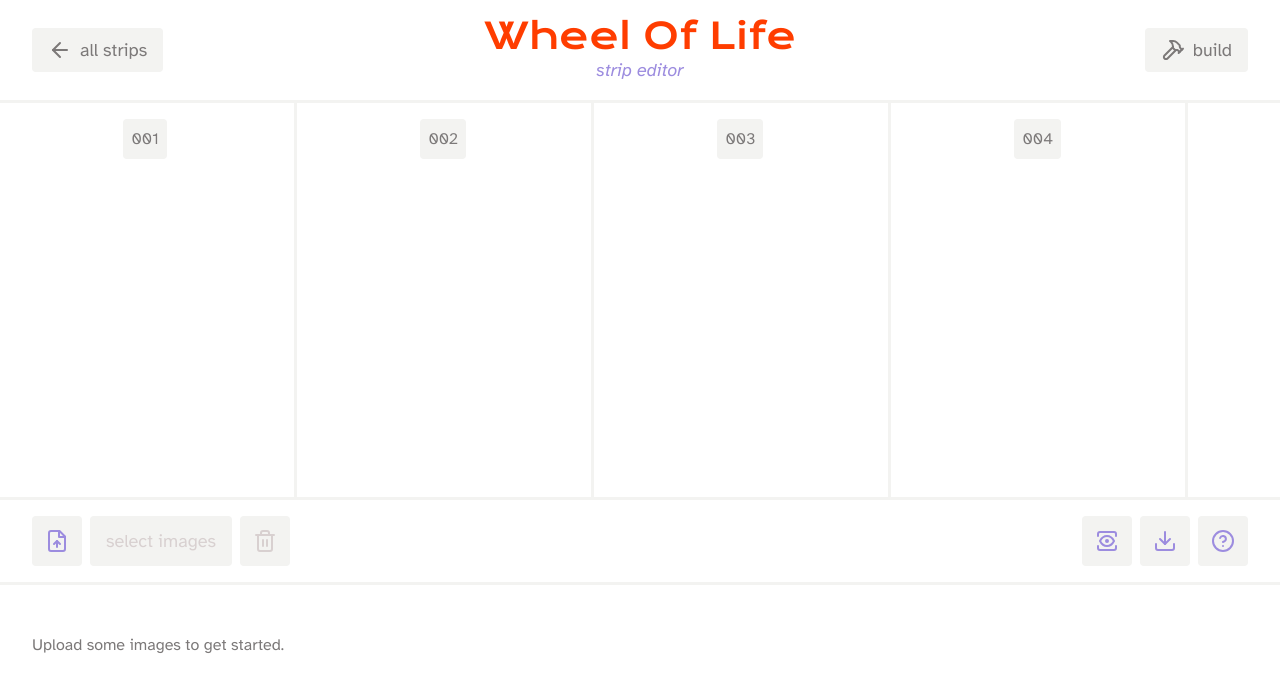
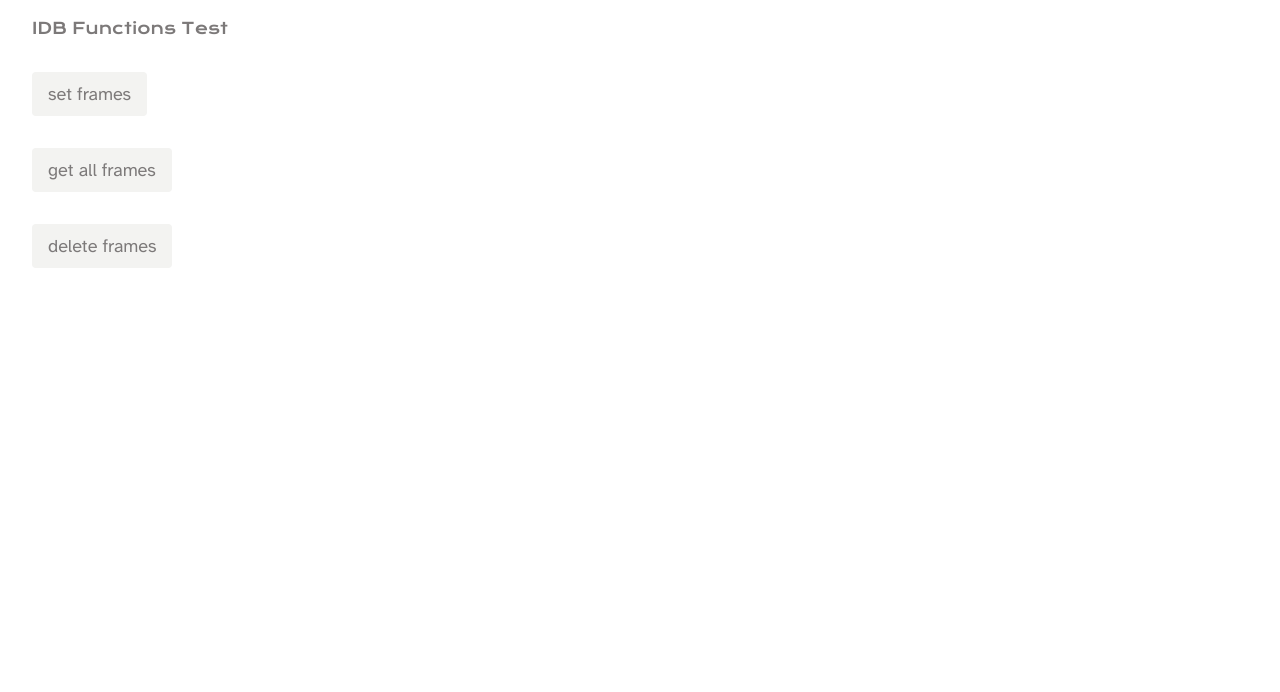
Before and after one commit to samielahi/wheel-of-life, a React (Vite) app: page / in a window 1280 px wide. Shown: the top 692 px of the page. Built offline with nearby package versions, Linux system fonts and the light colour scheme.

Commit message:
idb frame+asset functions tested

```diff
--- a/src/App.tsx
+++ b/src/App.tsx
@@ -1,4 +1,4 @@
-import { Animation, ToolbarType } from "./types";
+import { Animation, ToolbarType, Frame } from "./types";
 import {
   AnimationContext,
   AnimationDispatchContext,
@@ -11,7 +11,9 @@ import Header from "./core/Header";
 import Toolbar from "./components/Toolbar/Toolbar";
 import AssetLibrary from "./components/AssetLibrary/AssetLibrary";
 import ImageFrameList from "./components/Frames/ImageFrameList";
+import Button from "./core/Button";
 import { initialAnimationState } from "./state/context";
+import { getFrame, setFrame, getAllFrames, deleteFrames } from "./state/idb/db";
 
 export default function App() {
   const [animation, dispatchAnimationAction] = useImmerReducer<Animation, any>(
@@ -23,16 +25,48 @@ export default function App() {
     { currentTool: "base", status: "idle" }
   );
 
+  function setFrames() {
+    for (let i = 0; i < 16; i++) {
+      const frame: Frame = {
+        id: i + 1,
+        data: undefined,
+        animationId: "test",
+      };
+
+      setFrame(frame);
+    }
+  }
+
+  function getFrames() {
+    const frames = getAllFrames("test");
+    frames.then((res) => {
+      console.log(res);
+    });
+  }
+
   return (
     <>
       <ToolbarContext.Provider value={toolbar}>
         <ToolbarDispatchContext.Provider value={dispatchToolbarAction}>
           <AnimationContext.Provider value={animation}>
             <AnimationDispatchContext.Provider value={dispatchAnimationAction}>
-              <Header />
+              {/* <Header />
               <ImageFrameList />
               <Toolbar />
-              <AssetLibrary />
+              <AssetLibrary /> */}
+              <div className="wrapper flex items-start flex-col gap-8">
+                <h3>IDB Functions Test</h3>
+                <Button onClick={setFrames}>set frames</Button>
+                <Button onClick={getFrames}>get all frames</Button>
+                <Button onClick={() => deleteFrames("test")}>
+                  delete frames
+                </Button>
+                {/* <Button>get asset</Button>
+                <Button>set asset</Button>
+                <Button>get all assets</Button>
+                <Button>delete asset</Button>
+                <Button>get asset</Button> */}
+              </div>
             </AnimationDispatchContext.Provider>
           </AnimationContext.Provider>
         </ToolbarDispatchContext.Provider>
--- a/src/state/idb/db.ts
+++ b/src/state/idb/db.ts
@@ -7,19 +7,19 @@ const animationDB = openDB<AnimationSchema>("animations", 1, {
     const compoundIdx = ["animationId", "id"];
 
     const assetStore = db.createObjectStore("assets", {
-      keyPath: compoundIdx,
+      keyPath: "id",
     });
 
     const frameStore = db.createObjectStore("frames", {
       keyPath: compoundIdx,
     });
 
-    assetStore.createIndex("by-animationId", compoundIdx, { multiEntry: true });
-    frameStore.createIndex("by-animationId", compoundIdx, { multiEntry: true });
+    assetStore.createIndex("by-animationId", "animationId");
+    frameStore.createIndex("by-animationId", "animationId");
   },
 });
 
-export async function getFrame(key: string | string[]) {
+export async function getFrame(key: string | any[]) {
   // @ts-ignore
   return (await animationDB).get("frames", key);
 }
@@ -29,15 +29,26 @@ export async function setFrame(val: Frame) {
 }
 
 export async function getAllFrames(animationId: string) {
-  return (await animationDB).getAll("frames", animationId);
+  return (await animationDB).getAllFromIndex(
+    "frames",
+    "by-animationId",
+    animationId
+  );
 }
 
-export async function deleteFrame(key: string | string[]) {
-  // @ts-ignore
-  return (await animationDB).delete("frames", key);
+export async function deleteFrames(animationId: string) {
+  const tx = (await animationDB).transaction("frames", "readwrite");
+  const frameStore = tx.objectStore("frames");
+
+  for (let i = 0; i < 16; i++) {
+    // @ts-ignore
+    frameStore.delete([animationId, i + 1]);
+  }
+
+  return await tx.done;
 }
 
-export async function getAsset(key: string | string[]) {
+export async function getAsset(key: string | (string | number)[]) {
   // @ts-ignore
   return (await animationDB).get("assets", key);
 }
@@ -47,10 +58,14 @@ export async function setAsset(val: Asset) {
 }
 
 export async function getAllAssets(animationId: string) {
-  return (await animationDB).getAll("assets", animationId);
+  return (await animationDB).getAllFromIndex(
+    "assets",
+    "by-animationId",
+    animationId
+  );
 }
 
-export async function deleteAsset(key: string | string[]) {
+export async function deleteAsset(key: string | (string | number)[]) {
   // @ts-ignore
   return (await animationDB).delete("assets", key);
 }
--- a/src/types.ts
+++ b/src/types.ts
@@ -91,6 +91,6 @@ export interface AnimationSchema extends DBSchema {
   frames: {
     key: string;
     value: Frame;
-    indexes: { "by-animationId": string; "by-frameId": number };
+    indexes: { "by-animationId": string };
   };
 }
```
